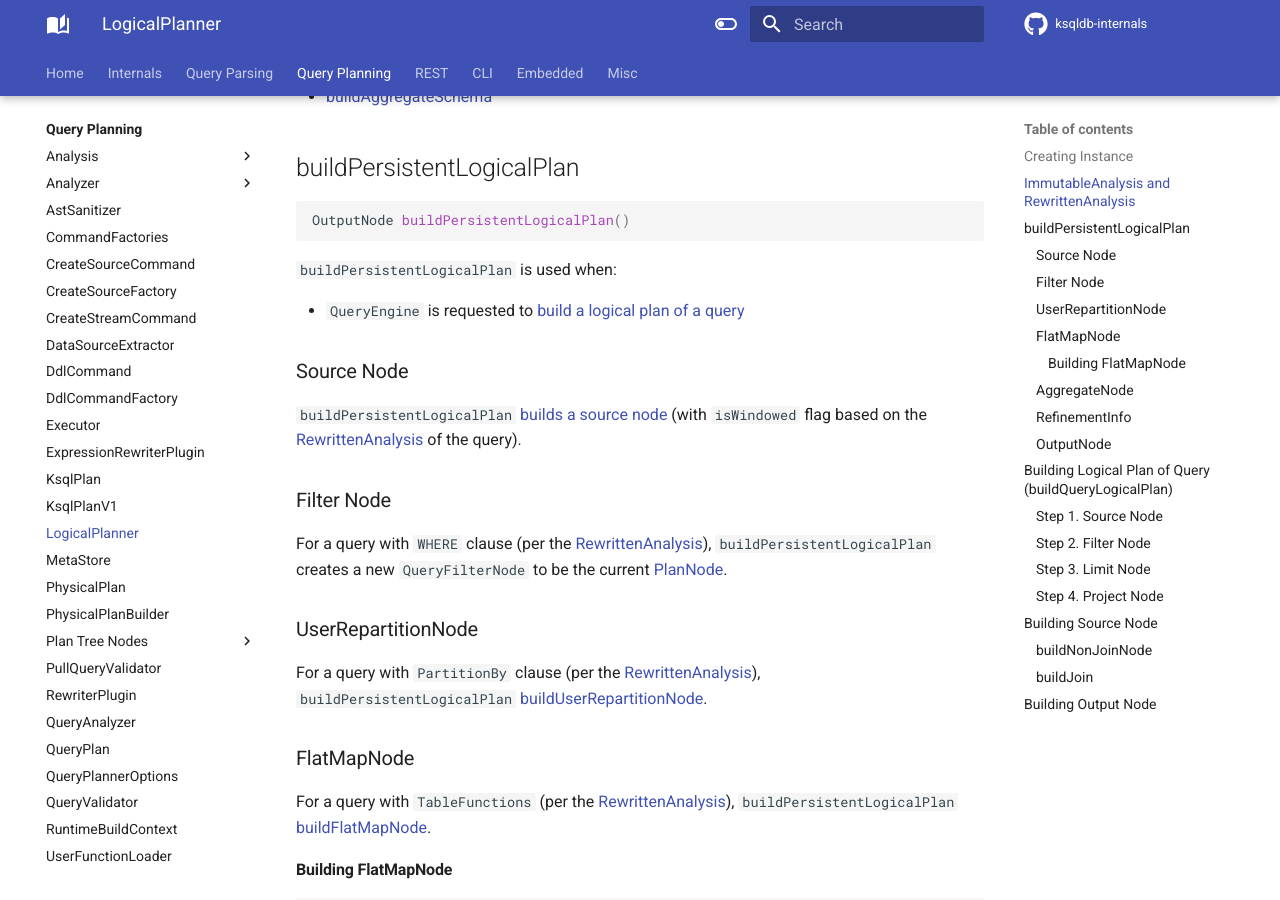
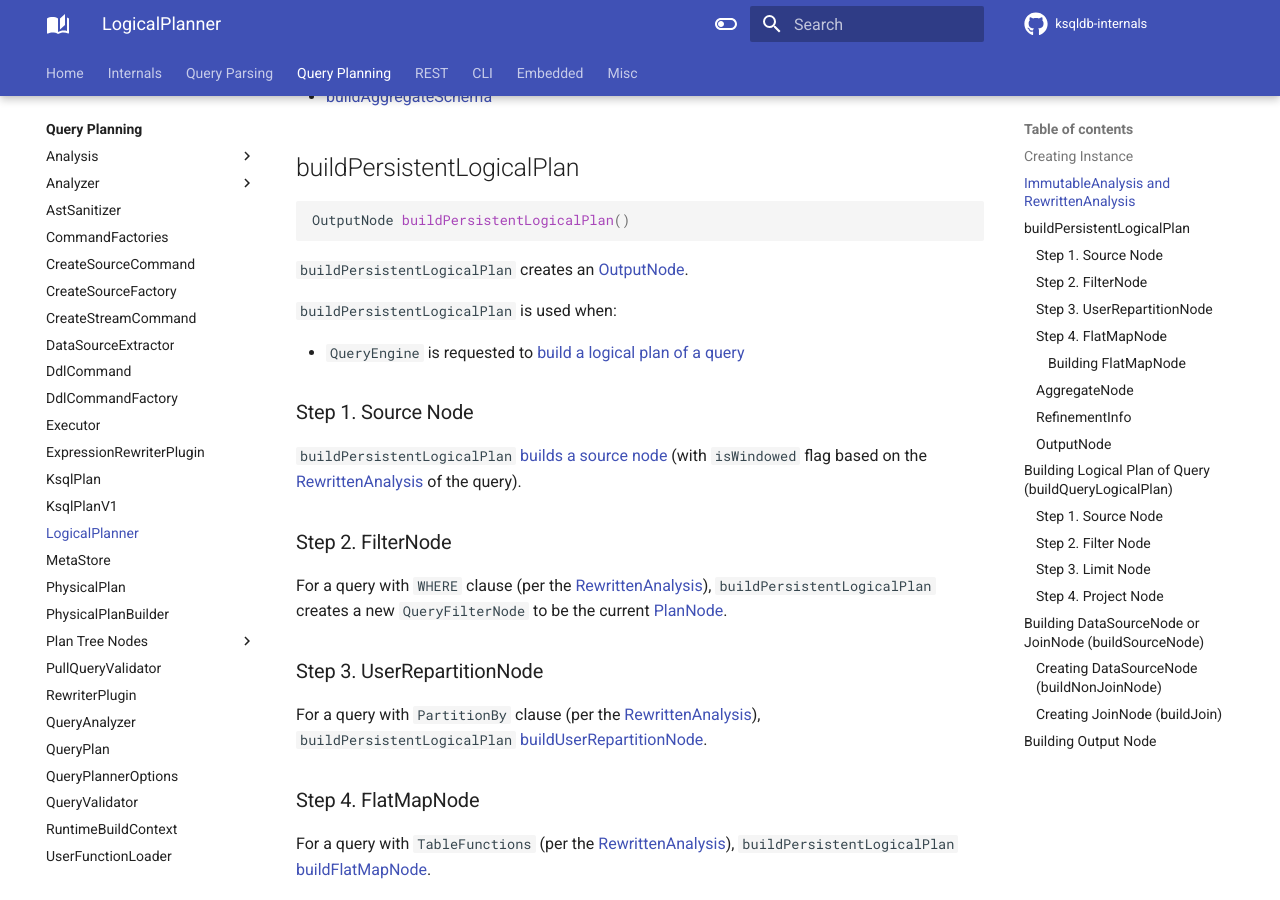
Before and after one commit to japila-books/ksqldb-internals, an MkDocs documentation site: the page built from docs/planner/LogicalPlanner.md, in a window 1280 px wide and 900 px high, scrolled down 1023 px. Built offline with MkDocs 1.6.1 and Material for MkDocs 9.7.7, drawn with Linux system fonts in a browser that asks for light colours; comment, search, counter and statistics services are not loaded; some of the changed text lies outside the part shown.

Commit message:
LogicalPlanner

````diff
--- a/docs/planner/LogicalPlanner.md
+++ b/docs/planner/LogicalPlanner.md
@@ -6,7 +6,7 @@
 
 * <span id="ksqlConfig"> [KsqlConfig](../KsqlConfig.md)
 * [ImmutableAnalysis](#analysis)
-* <span id="metaStore"> `MetaStore`
+* <span id="metaStore"> [MetaStore](../MetaStore.md)
 
 `LogicalPlanner` is created when:
 
@@ -39,23 +39,25 @@ The `RewrittenAnalysis` is used when `LogicalPlanner` is requested for the follo
 OutputNode buildPersistentLogicalPlan()
 ```
 
+`buildPersistentLogicalPlan` creates an [OutputNode](OutputNode.md).
+
 `buildPersistentLogicalPlan` is used when:
 
 * `QueryEngine` is requested to [build a logical plan of a query](../QueryEngine.md#buildQueryLogicalPlan)
 
-### <span id="buildPersistentLogicalPlan-source"> Source Node
+### <span id="buildPersistentLogicalPlan-source"> Step 1. Source Node
 
 `buildPersistentLogicalPlan` [builds a source node](#buildSourceNode) (with `isWindowed` flag based on the [RewrittenAnalysis](#analysis) of the query).
 
-### <span id="buildPersistentLogicalPlan-where"> Filter Node
+### <span id="buildPersistentLogicalPlan-where"> Step 2. FilterNode
 
 For a query with `WHERE` clause (per the [RewrittenAnalysis](#analysis)), `buildPersistentLogicalPlan` creates a new `QueryFilterNode` to be the current [PlanNode](PlanNode.md).
 
-### <span id="buildPersistentLogicalPlan-partitionBy"> UserRepartitionNode
+### <span id="buildPersistentLogicalPlan-partitionBy"> Step 3. UserRepartitionNode
 
 For a query with `PartitionBy` clause (per the [RewrittenAnalysis](#analysis)), `buildPersistentLogicalPlan` [buildUserRepartitionNode](#buildUserRepartitionNode).
 
-### <span id="buildPersistentLogicalPlan-tableFunctions"> FlatMapNode
+### <span id="buildPersistentLogicalPlan-tableFunctions"> Step 4. FlatMapNode
 
 For a query with `TableFunctions` (per the [RewrittenAnalysis](#analysis)), `buildPersistentLogicalPlan` [buildFlatMapNode](#buildFlatMapNode).
 
@@ -108,7 +110,7 @@ For a non-`isScalablePush` query with `LIMIT` clause, `buildQueryLogicalPlan` [b
 
 In the end, `buildQueryLogicalPlan` creates a `QueryProjectNode` (to be the current [PlanNode](PlanNode.md)) and [builds an output node](#buildOutputNode).
 
-## <span id="buildSourceNode"> Building Source Node
+## <span id="buildSourceNode"> Building DataSourceNode or JoinNode (buildSourceNode)
 
 ```java
 PlanNode buildSourceNode(
@@ -123,7 +125,7 @@ Otherwise, `buildSourceNode`...FIXME
 
 * `LogicalPlanner` is requested to [buildPersistentLogicalPlan](#buildPersistentLogicalPlan) and [buildQueryLogicalPlan](#buildQueryLogicalPlan)
 
-### <span id="buildNonJoinNode"> buildNonJoinNode
+### <span id="buildNonJoinNode"> Creating DataSourceNode (buildNonJoinNode)
 
 ```java
 DataSourceNode buildNonJoinNode(
@@ -134,7 +136,7 @@ DataSourceNode buildNonJoinNode(
 
 `buildNonJoinNode` creates a [DataSourceNode](DataSourceNode.md) (with a new `PlanNodeId` with `KsqlTopic` ID).
 
-### <span id="buildJoin"> buildJoin
+### <span id="buildJoin"> Creating JoinNode (buildJoin)
 
 ```java
 JoinNode buildJoin(
````
